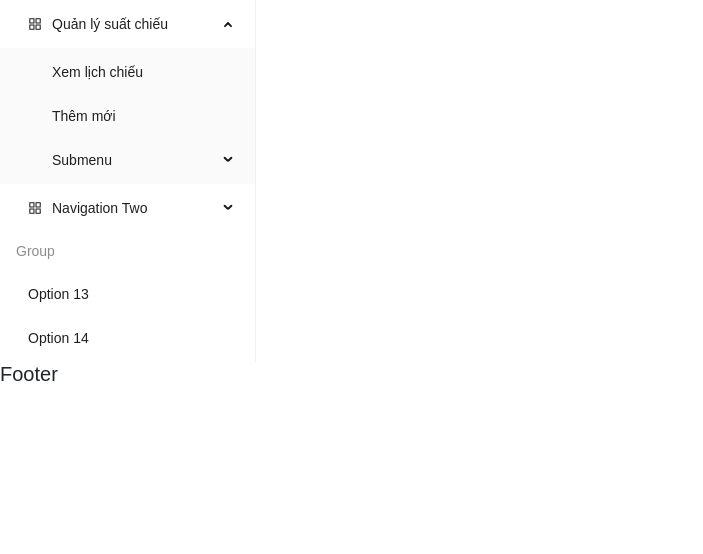
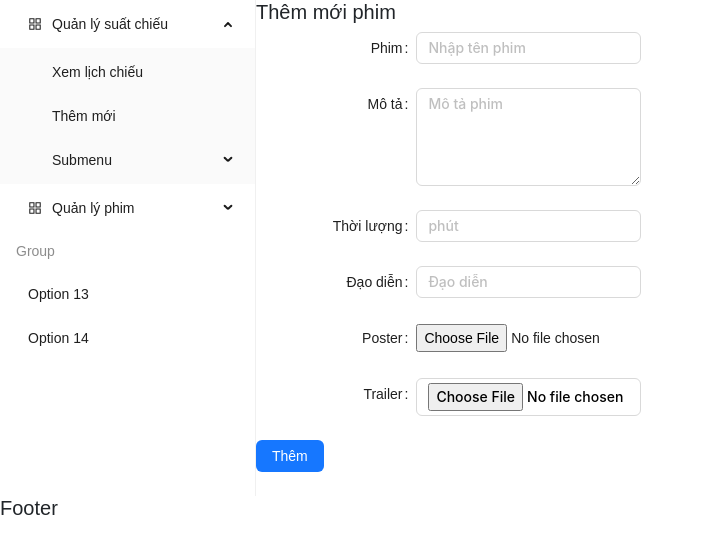
Before and after one commit to mephim/mephim-FE-React, a React (Create React App) app: page /admin/add-movie in a window 1280 px wide. Shown: the top 554 px of the page, without its empty margins (0-703 px from the left). Built offline with nearby package versions, Linux system fonts and the light colour scheme; a web font is replaced by a local one.

Commit message:
Add firebase to project to add new movie

```diff
--- a/package.json
+++ b/package.json
@@ -16,11 +16,13 @@
     "@types/react-big-calendar": "^0.38.2",
     "@types/react-dom": "^18.0.9",
     "@types/react-slick": "^0.23.10",
+    "@types/uuid": "^9.0.0",
     "antd": "^5.0.4",
     "axios": "^1.1.3",
     "bootstrap": "^5.2.2",
     "cors": "^2.8.5",
     "eslint": "^8.22.0",
+    "firebase": "^9.15.0",
     "moment": "2.20.1",
     "react": "^18.2.0",
     "react-big-calendar": "0.17.0",
--- a/src/common.ts
+++ b/src/common.ts
@@ -1,13 +1,31 @@
+import { getDownloadURL, ref, uploadBytes } from 'firebase/storage';
+import { storage } from './firebase';
+import { v4 } from 'uuid';
+
 export const formatDate = (date: any) => {
     var d = new Date(date),
         month = '' + (d.getMonth() + 1),
         day = '' + d.getDate(),
         year = d.getFullYear();
 
-    if (month.length < 2)
-        month = '0' + month;
-    if (day.length < 2)
-        day = '0' + day;
+    if (month.length < 2) month = '0' + month;
+    if (day.length < 2) day = '0' + day;
 
     return [year, month, day].join('-');
-}
+};
+
+// To upload trailer and poster movie
+// Upload poster => isImage = true
+// Upload trailer => isImage = false
+export const uploadFile = async (file: any, isImage: boolean) => {
+    if (file == null) return;
+    let imageRef;
+    if (isImage) {
+        imageRef = ref(storage, `images/${file?.name + v4()}`);
+    } else {
+        imageRef = ref(storage, `videos/${file?.name + v4()}`);
+    }
+
+    const snapshot =  await uploadBytes(imageRef, file);
+    return await getDownloadURL(snapshot.ref);
+};
--- a/src/components/BaseRoute/admin-route.tsx
+++ b/src/components/BaseRoute/admin-route.tsx
@@ -4,6 +4,7 @@ import Footer from '../Footer';
 import Sidebar from '../commons/Sidebar';
 import List from '../../pages/Admin/Show/List';
 import AddNew from '../../pages/Admin/Show/AddNew';
+import AddNewMovie from '../../pages/Admin/Movie/AddNew';
 
 function AdminRoute() {
     return (
@@ -13,6 +14,7 @@ function AdminRoute() {
                 <Routes>
                     <Route path='list-show' element={<List />} />
                     <Route path='add-show' element={<AddNew />} />
+                    <Route path='add-movie' element={<AddNewMovie />} />
                 </Routes>
             </div>
             <Footer />
--- a/src/components/commons/Sidebar.tsx
+++ b/src/components/commons/Sidebar.tsx
@@ -29,8 +29,8 @@ const items: MenuProps['items'] = [
         getItem('Submenu', 'sub3', null, [getItem('Option 7', '7ggrg'), getItem('Option 8', '8ghre')]),
     ]),
 
-    getItem('Navigation Two', 'sub2', <AppstoreOutlined />, [
-        getItem('Option 7', '7key'),
+    getItem('Quản lý phim', 'sub2', <AppstoreOutlined />, [
+        getItem('Thêm mới phim', 'add-movie'),
         getItem('Option 8', '8key'),
         getItem('Submenu', 'sub321', null, [getItem('Option 7', 'sub2sub1'), getItem('Option 8', 'sub2sub2')]),
     ]),
--- /dev/null
+++ b/src/firebase.js
@@ -0,0 +1,19 @@
+// Import the functions you need from the SDKs you need
+import { initializeApp } from "firebase/app";
+import { getStorage } from 'firebase/storage';
+// TODO: Add SDKs for Firebase products that you want to use
+// https://firebase.google.com/docs/web/setup#available-libraries
+
+// Your web app's Firebase configuration
+const firebaseConfig = {
+    apiKey: "AIzaSyCPdOsFV6wG-qF1uCNATweRhQ2v20j-6BA",
+    authDomain: "mephim-cf569.firebaseapp.com",
+    projectId: "mephim-cf569",
+    storageBucket: "mephim-cf569.appspot.com",
+    messagingSenderId: "280238809917",
+    appId: "1:280238809917:web:8d950903652c0514bc1b54"
+};
+
+// Initialize Firebase
+const app = initializeApp(firebaseConfig);
+export const storage = getStorage(app);
--- /dev/null
+++ b/src/pages/Admin/Movie/AddNew/index.tsx
@@ -0,0 +1,139 @@
+import { Button, Form, Input } from 'antd';
+import { Controller, useForm } from 'react-hook-form';
+import React, { useRef, useState } from 'react';
+import * as Yup from 'yup';
+import { yupResolver } from '@hookform/resolvers/yup';
+import { uploadFile } from '../../../../common';
+
+interface IFormInputs {
+    movieName: string;
+    movieDescription: number;
+    movieLength: number;
+    movieDirector: number;
+    moviePoster: number;
+    movieTrailerUrl: number;
+}
+function AddNewMovie() {
+
+    const posterRef = useRef<HTMLInputElement>(null);
+    const trailerRef = useRef<HTMLInputElement>(null);
+
+    const validationSchema = Yup.object().shape({
+        movieName: Yup.string().required('Trường này là bắt buộc'),
+        movieDescription: Yup.string().required('Trường này là bắt buộc'),
+        movieLength: Yup.number().required('Trường này là bắt buộc'),
+        movieDirector: Yup.string().required('Trường này là bắt buộc'),
+        moviePoster: Yup.string().required('Trường này là bắt buộc'),
+        movieTrailerUrl: Yup.string().required('Trường này là bắt buộc'),
+    });
+
+    const [poster, setPoster] = useState<any>();
+    const [trailer, setTrailer] = useState<any>();
+
+    const uploadPoster = () => {
+        uploadFile(poster, true).then((res) => console.log('---url: ', res));
+    };
+
+    const uploadTraler = () => {
+        uploadFile(poster, false).then((res) => console.log('---url: ', res));
+    };
+
+    const handleChooseFile = (event: any) => {
+        setPoster(event?.target?.files[0]);
+    };
+
+    const handleChangePoster = (e: any) => {
+        if(posterRef?.current?.files){
+            console.log('--poster: ',posterRef?.current?.files[0] );
+            setPoster(posterRef?.current?.files[0]);
+        }
+    }
+
+    const onSubmit = async (data: any) => {
+        console.log('--click submit');
+        console.log('---data: ', data);
+    };
+
+    const {
+        handleSubmit,
+        control,
+        formState: { errors },
+    } = useForm<IFormInputs>({
+        resolver: yupResolver(validationSchema),
+    });
+
+    return (
+        <div className="add-movie">
+            <h5>Thêm mới phim</h5>
+            <Form
+                labelCol={{ span: 10 }}
+                wrapperCol={{ span: 60 }}
+                layout="horizontal"
+                onValuesChange={() => {}}
+                onFinish={handleSubmit(onSubmit)}
+            >
+                <Form.Item label="Phim">
+                    <Controller
+                        control={control}
+                        name="movieName"
+                        render={({ field }) => <Input {...field} type="text" placeholder="Nhập tên phim" />}
+                    />
+                    <span className="text-danger">{errors.movieName?.message}</span>
+                </Form.Item>
+
+                <Form.Item label="Mô tả">
+                    <Controller
+                        control={control}
+                        name="movieDescription"
+                        render={({ field }) => <Input.TextArea {...field} rows={4} placeholder="Mô tả phim" />}
+                    />
+                    <span className="text-danger">{errors.movieDescription?.message}</span>
+                </Form.Item>
+
+                <Form.Item label="Thời lượng">
+                    <Controller
+                        control={control}
+                        name="movieLength"
+                        render={({ field }) => <Input {...field} type="number" placeholder="phút" />}
+                    />
+                    <span className="text-danger">{errors.movieLength?.message}</span>
+                </Form.Item>
+
+                <Form.Item label="Đạo diễn">
+                    <Controller
+                        control={control}
+                        name="movieDirector"
+                        render={({ field }) => <Input {...field} type="text" placeholder="Đạo diễn" />}
+                    />
+                    <span className="text-danger">{errors.movieDirector?.message}</span>
+                </Form.Item>
+
+                <Form.Item label="Poster">
+                    <Controller
+                        control={control}
+                        name="moviePoster"
+                        render={({ field }) => <input ref={posterRef} onChange={(e) => handleChangePoster(e)} type="file" accept="image/png, image/jpeg" />}
+                    />
+                    <span className="text-danger">{errors.moviePoster?.message}</span>
+                </Form.Item>
+
+                <Form.Item label="Trailer">
+                    <Controller
+                        control={control}
+                        name="movieTrailerUrl"
+                        render={({ field }) => <Input {...field}  type="file" accept="video/mp4,video/x-m4v,video/*" />}
+                    />
+                    <span className="text-danger">{errors.movieTrailerUrl?.message}</span>
+                </Form.Item>
+
+                <Form.Item>
+                    <Button type="primary" htmlType="submit">
+                        Thêm
+                    </Button>
+                </Form.Item>
+            </Form>
+        </div>
+    );
+}
+
+export default AddNewMovie;
```
Also changed, not shown: src/components/MovieShow/AddNew/index.tsx (+32 -47 lines), 1 other file (tests, documents, lock files or other folders).
